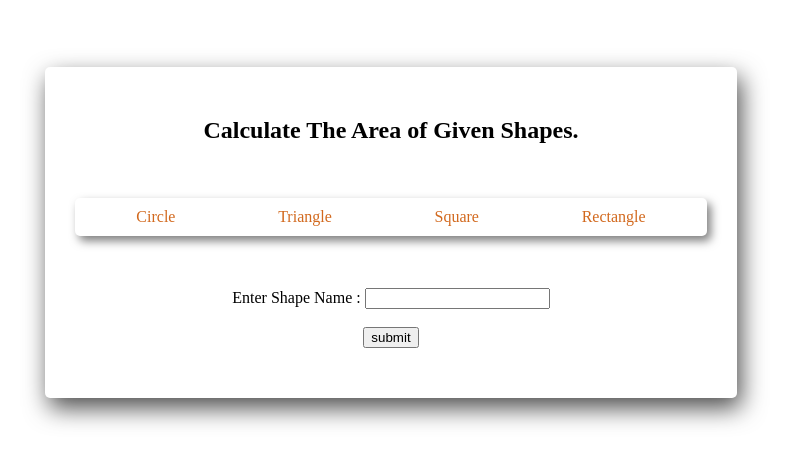
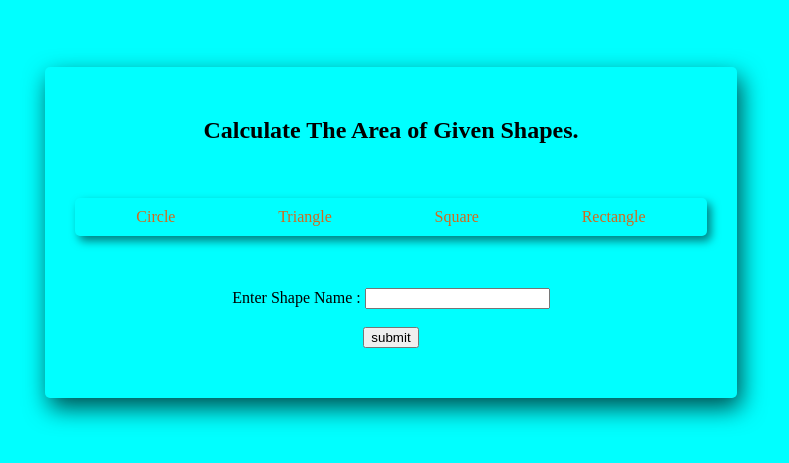
Before and after one commit to AdarshSharma18/quaratech-assignments, a plain HTML site: page day4-5/areacalc.html in a window 1280 px wide. Shown: the part 133-596 px from the top of the page, without its empty margins (249-1038 px from the left). Drawn offline with Linux system fonts and the light colour scheme.

Commit message:
testing commit

```diff
--- a/day4-5/areacalc.html
+++ b/day4-5/areacalc.html
@@ -4,7 +4,7 @@
     <meta charset="UTF-8">
     <meta http-equiv="X-UA-Compatible" content="IE=edge">
     <meta name="viewport" content="width=device-width, initial-scale=1.0">
-    <title>Area Calc</title>
+    <title>Area Calc Assignement1</title>
      <!-- Internal CSS -->
      <style>
         /* css for number input field */
@@ -13,13 +13,16 @@
             -webkit-appearance: none;
             margin: 0;
         }
+        body{
+            background-color: aqua;
+        }
         #Home{
             padding: 30px;
             border-radius: 5px;
             width: 50%;
             margin: 200px auto;
             text-align: center;
-            box-shadow: 4px 10px 25px 0px rgba(0,0,0,0.7);;
+            box-shadow: 4px 10px 25px 0px rgba(0,0,0,0.7);
         }
         ul{
             list-style: none;
```
